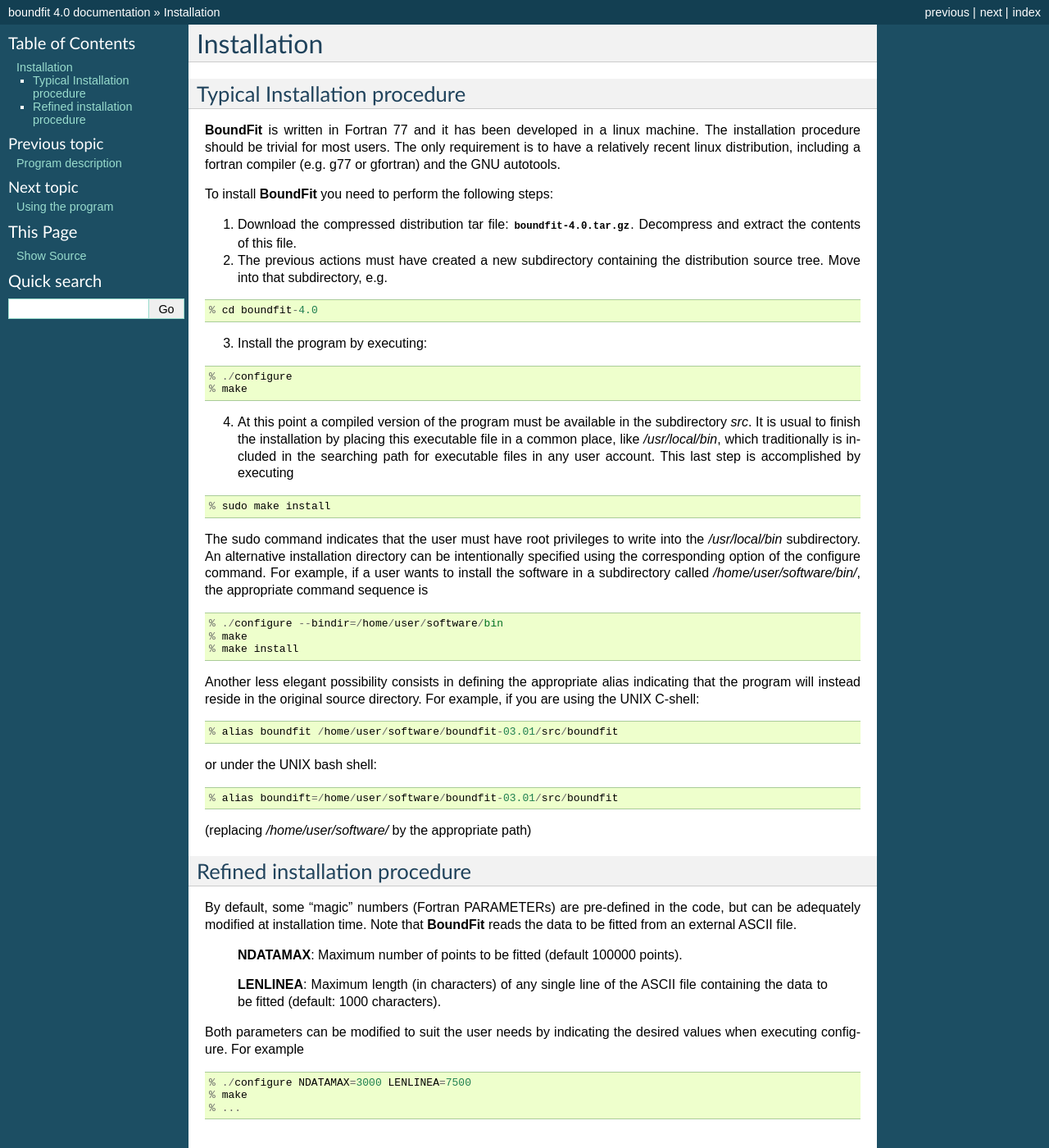
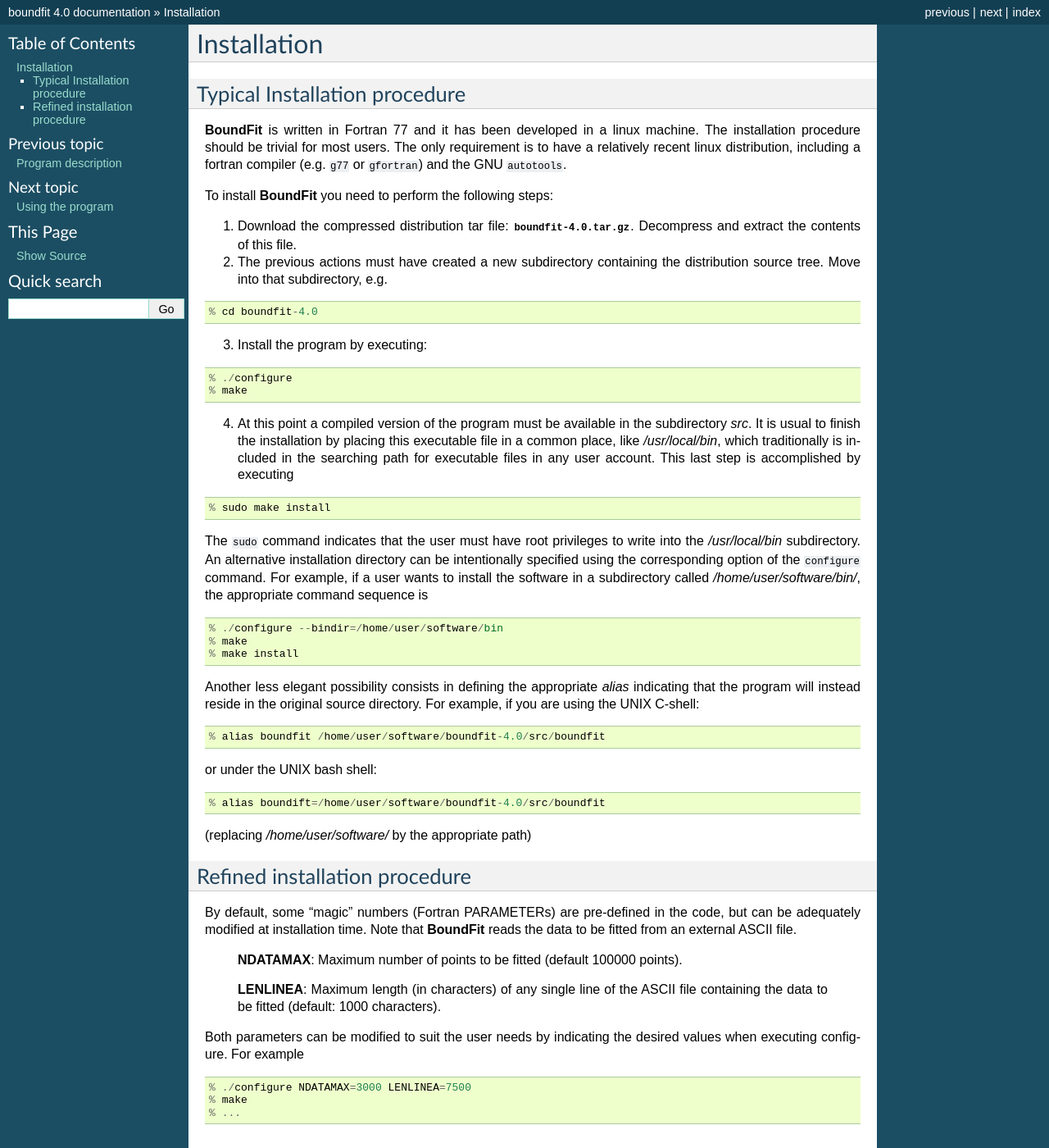
Before and after one commit to nicocardiel/boundfit, a Sphinx documentation site: the page built from docs/installation.rst, in a window 1280 px wide and 1400 px high. Shown: the whole window at 82% size. Built offline with Sphinx 7.4.7, drawn with Linux system fonts in a browser that asks for light colours; formulas are drawn with MathJax 3.

```diff
--- a/docs/installation.rst
+++ b/docs/installation.rst
@@ -4,7 +4,7 @@ Installation
 Typical Installation procedure
 -------------------------------
 
-**BoundFit** is written in Fortran 77 and it has been developed in a linux machine. The installation procedure should be trivial for most users. The only requirement is to have a relatively recent linux distribution, including a fortran compiler (e.g. g77 or gfortran) and the GNU autotools.
+**BoundFit** is written in Fortran 77 and it has been developed in a linux machine. The installation procedure should be trivial for most users. The only requirement is to have a relatively recent linux distribution, including a fortran compiler (e.g. ``g77`` or ``gfortran``) and the GNU ``autotools``.
 
 To install **BoundFit** you need to perform the following steps:
 
@@ -28,7 +28,7 @@ To install **BoundFit** you need to perform the following steps:
 
     % sudo make install
 
-The sudo command indicates that the user must have root privileges to write into the `/usr/local/bin` subdirectory. An alternative installation directory can be intentionally specified using the corresponding option of the configure command. For example, if a user wants to install the software in a subdirectory called `/home/user/software/bin/`, the appropriate command sequence is
+The ``sudo`` command indicates that the user must have root privileges to write into the `/usr/local/bin` subdirectory. An alternative installation directory can be intentionally specified using the corresponding option of the ``configure`` command. For example, if a user wants to install the software in a subdirectory called `/home/user/software/bin/`, the appropriate command sequence is
 
 ::
 
@@ -36,17 +36,17 @@ The sudo command indicates that the user must have root privileges to write into
     % make
     % make install
 
-Another less elegant possibility consists in defining the appropriate alias indicating that the program will instead reside in the original source directory. For example, if you are using the UNIX C-shell:
+Another less elegant possibility consists in defining the appropriate *alias* indicating that the program will instead reside in the original source directory. For example, if you are using the UNIX C-shell:
 
 ::
 
-    % alias boundfit /home/user/software/boundfit-03.01/src/boundfit
+    % alias boundfit /home/user/software/boundfit-4.0/src/boundfit
 
 or under the UNIX bash shell:
 
 ::
 
-    % alias boundift=/home/user/software/boundfit-03.01/src/boundfit
+    % alias boundift=/home/user/software/boundfit-4.0/src/boundfit
 
 (replacing `/home/user/software/` by the appropriate path)
 
```
